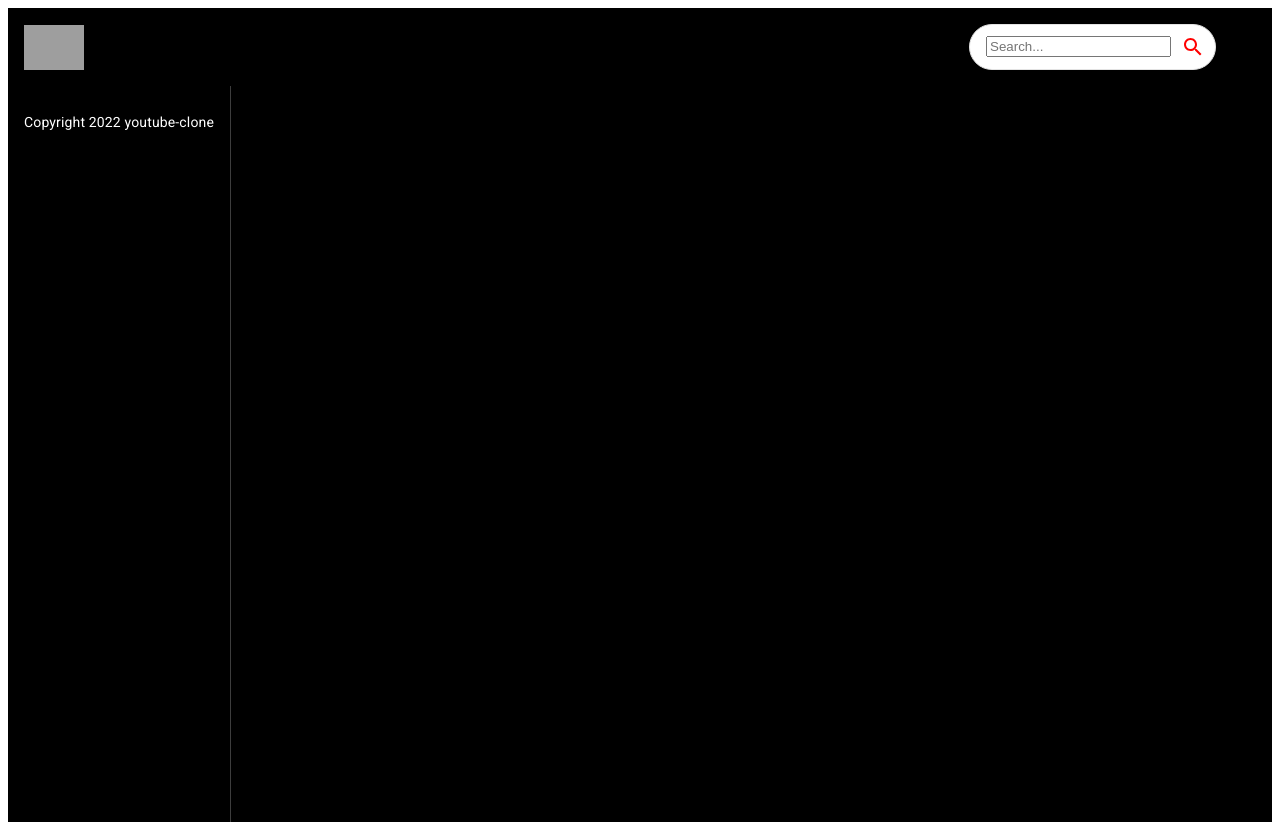
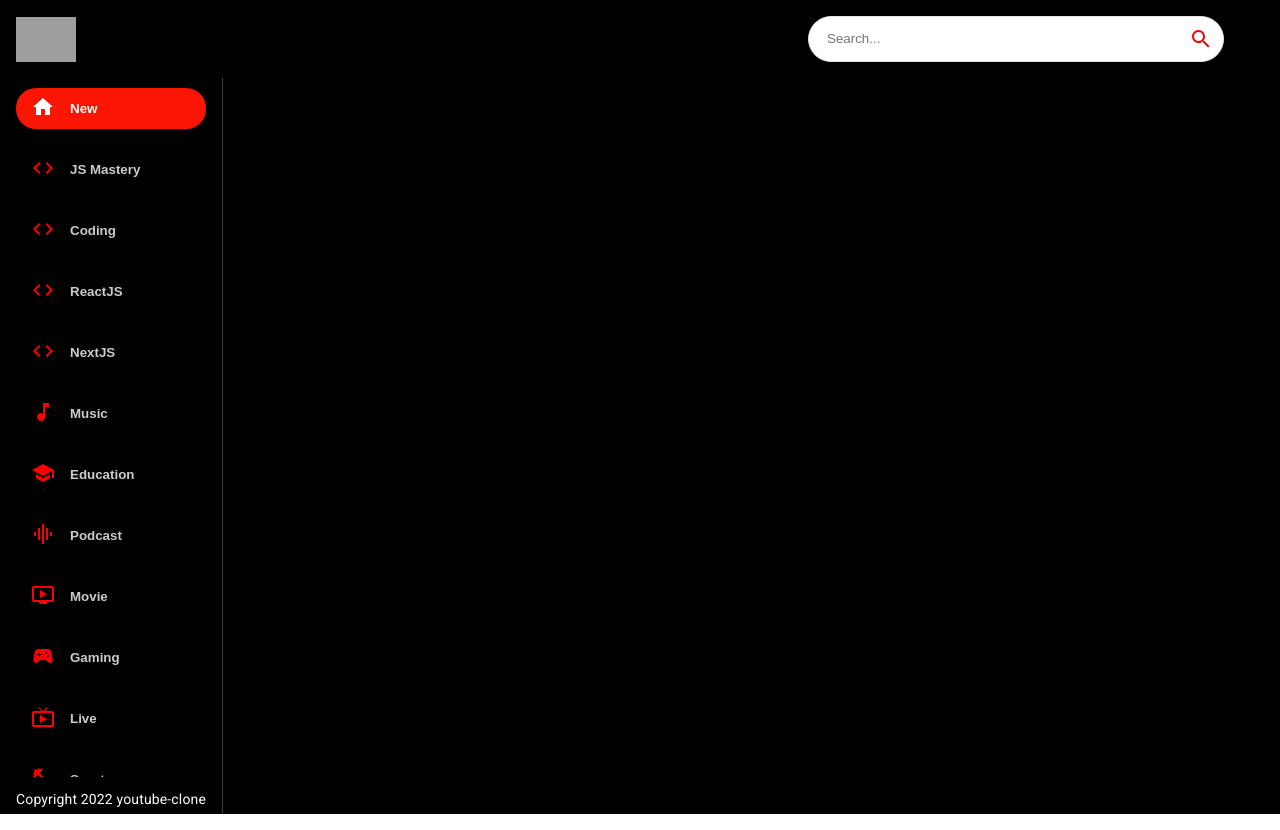
Before and after one commit to ss12932/youtube-clone, a React (Create React App) app: page / in a window 1280 px wide. Built offline with nearby package versions, Linux system fonts and the light colour scheme; grey boxes are pictures that could not be loaded.

Commit message:
sidebar initial css styling done

```diff
--- a/src/components/Feed.jsx
+++ b/src/components/Feed.jsx
@@ -1,5 +1,6 @@
 import { useState, useEffect } from 'react';
 import { Box, Stack, Typography } from '@mui/material';
+import Sidebar from './Sidebar';
 
 const Feed = () => {
   return (
@@ -11,11 +12,11 @@
           px: { sx: 0, md: 2 },
         }}
       >
-        Sidebar
+        <Sidebar />
         <Typography
           className="copyright"
           variant="body2"
-          sx={{ mt: 1, color: '#ffffff' }}
+          sx={{ mt: 1.5, color: '#fff' }}
         >
           Copyright 2022 youtube-clone
         </Typography>
--- a/src/components/Sidebar.jsx
+++ b/src/components/Sidebar.jsx
@@ -1,7 +1,42 @@
-import React from 'react';
+import { Stack } from '@mui/material';
 
-const Sidebar = () => {
-  return <div></div>;
-};
+import { categories } from '../utils/constants.js';
 
+const selectedCategory = 'New';
+
+const Sidebar = () => (
+  <Stack
+    direction="row"
+    sx={{
+      overflowY: 'auto',
+      height: { sx: 'auto', md: '95%' },
+      flexDirection: { md: 'column' },
+    }}
+  >
+    {categories.map((category) => (
+      <button
+        className="category-btn"
+        style={{
+          background: category.name === selectedCategory && '#FC1503',
+          color: 'white',
+        }}
+        key={category.name}
+      >
+        <span
+          style={{
+            color: category.name === selectedCategory ? 'white' : 'red',
+            marginRight: '15px',
+          }}
+        >
+          {category.icon}
+        </span>
+        <span
+          style={{ opacity: category.name === selectedCategory ? '1' : '0.8' }}
+        >
+          {category.name}
+        </span>
+      </button>
+    ))}
+  </Stack>
+);
 export default Sidebar;
--- a/src/index.js
+++ b/src/index.js
@@ -2,6 +2,7 @@
 import ReactDOM from 'react-dom/client';
 
 import App from './App';
+import './index.css';
 
 const root = ReactDOM.createRoot(document.getElementById('root'));
 
```
